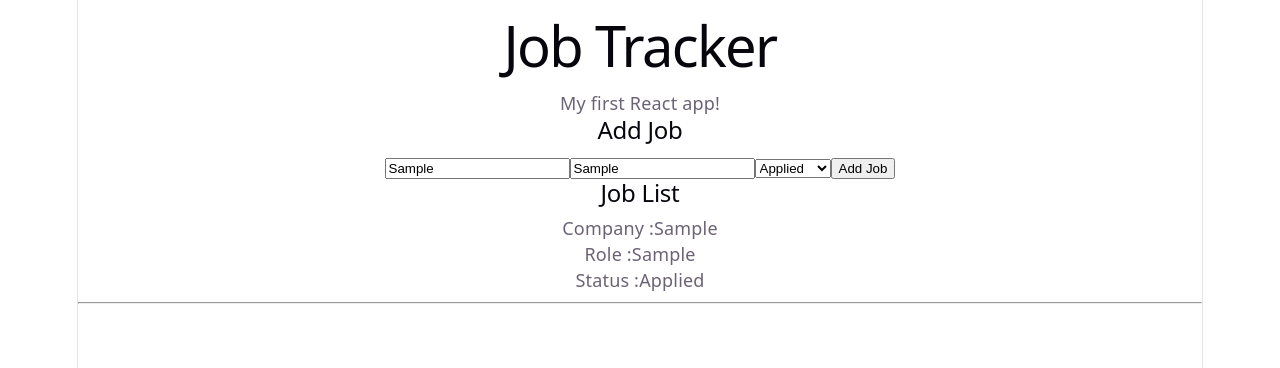
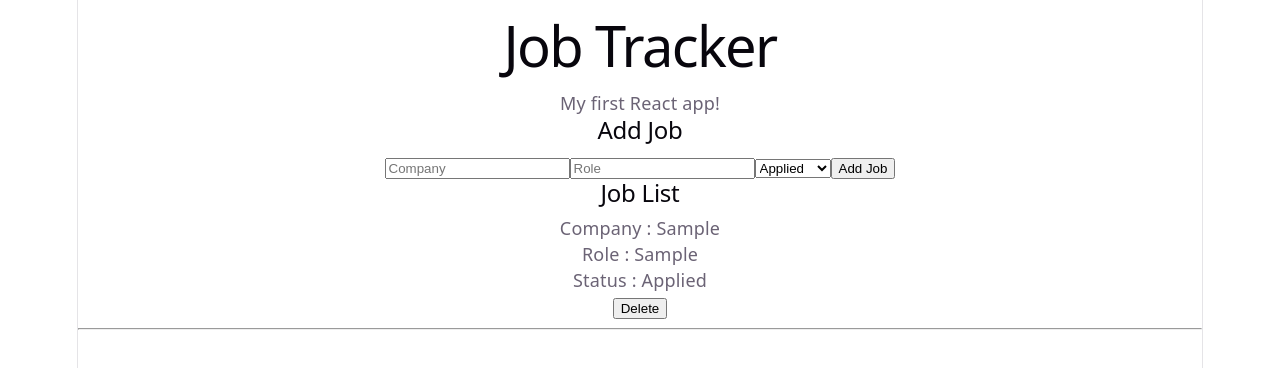
Before and after one commit to JEEVANSRESANTH/JobTracker, a React app in the folder frontend/: page / in a window 1280 px wide. Both pictures are taken after typing "Sample", "Sample" into the empty fields and a click on the button "Add Job". Shown: the top 368 px of the page. Built offline with nearby package versions, Linux system fonts and the light colour scheme; the HTML template or start-up script is replaced by a standard one.

Commit message:
Updated jobcard by implementing delete job functions in it

```diff
--- a/frontend/src/App.jsx
+++ b/frontend/src/App.jsx
@@ -5,15 +5,24 @@ function App(){
   const[jobs,setJobs]=useState([]);
   const addJob =(jobData)=>
   {
-    setJobs([...jobs,jobData]);
+    const newJob={
+      id:Date.now(),
+      ...jobData
+    };
+    setJobs([...jobs,newJob]);
   }
+  const deleteJob=(id)=>{
+    console.log("Deleting job",id);
+    setJobs(jobs.filter((job)=>job.id != id));
+  };
+
   console.log(jobs);
   return (
     <div>
       <h1>Job Tracker</h1>
       <p>My first React app!</p>
       <JobForm addJob={addJob}/>
-      <JobList jobs={jobs}/>
+      <JobList jobs={jobs} deleteJob={deleteJob}/>
     </div>
   );
 }
--- /dev/null
+++ b/frontend/src/components/JobCard.jsx
@@ -0,0 +1,13 @@
+function JobCard({job,deleteJob}){
+    return(
+        <div>
+            <p>Company : {job.company}</p>
+            <p>Role : {job.role}</p>
+            <p>Status : {job.status}</p>
+            <button onClick={()=> deleteJob(job.id)}> Delete</button>
+            <hr/>
+
+        </div>
+    );
+}
+export default JobCard;
--- a/frontend/src/components/JobForm.jsx
+++ b/frontend/src/components/JobForm.jsx
@@ -7,6 +7,9 @@ function JobForm({addJob}){
         e.preventDefault();
         const jobData = {company,role,status};
         addJob(jobData);
+        setCompany("");
+        setRole("");
+        setStatus("Applied");
     }
     return(
         <div>
--- a/frontend/src/components/JobList.jsx
+++ b/frontend/src/components/JobList.jsx
@@ -1,14 +1,10 @@
-function JobList({jobs}){
+import JobCard from "./JobCard";
+function JobList({jobs,deleteJob}){
     return(
         <div>
             <h2>Job List</h2>
-            {jobs.map((job,index) => (
-                <div key={index}>
-                    <p>Company :{job.company}</p>
-                    <p>Role :{job.role}</p>
-                    <p>Status :{job.status}</p>
-                    <hr />
-                </div>
+            {jobs.map((job) => (
+                <JobCard key={job.id} job={job} deleteJob={deleteJob}/>
             ))}
         </div>
     );
```
